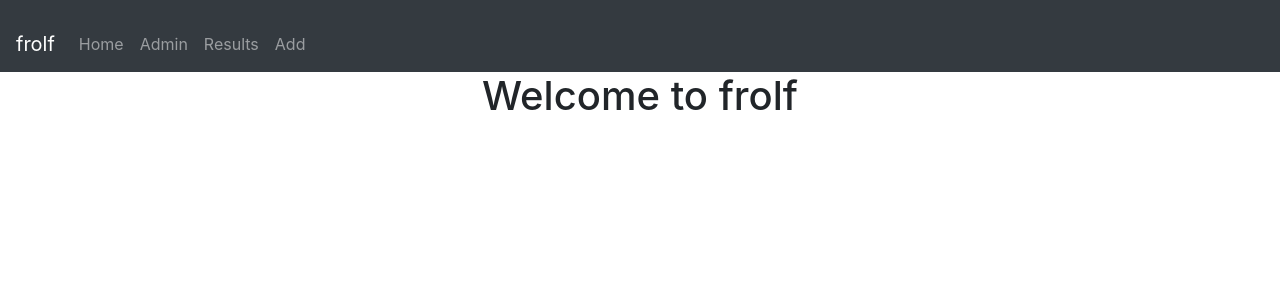
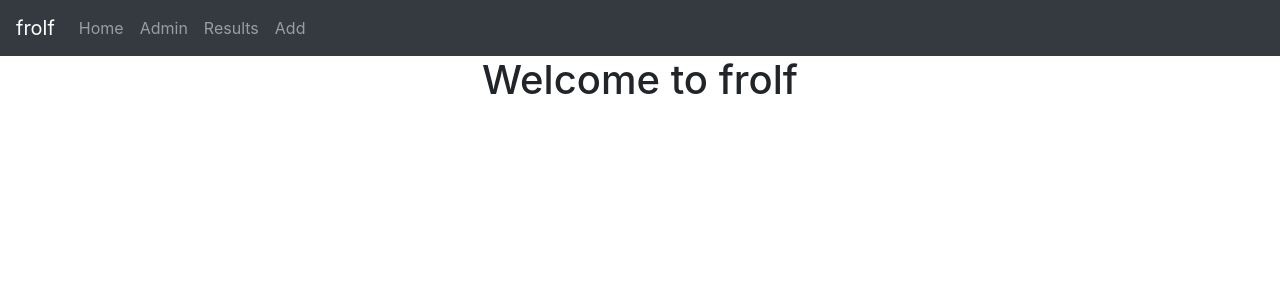
Before and after one commit to stroke-one/frolf, a Django app: page / in a window 1280 px wide. Shown: the top 300 px of the page. Run offline with Django 3.2, Linux system fonts and the light colour scheme; the visitor is signed in with stand-in values (Sample User, id 1); parts of the project's set-up code (start-up, migrations or seed data) failed here and were passed over; some libraries are stand-ins or nearby versions.

Commit message:
Updates to nav and settings
Fixed issue with nav toggle, updates to allowed hosts

```diff
--- a/frolf/settings.py
+++ b/frolf/settings.py
@@ -29,8 +29,7 @@ SECRET_KEY = secrets['SECRET_KEY']
 # SECURITY WARNING: don't run with debug turned on in production!
 DEBUG = True
 
-ALLOWED_HOSTS = []
-
+ALLOWED_HOSTS = ['localhost', 'secure.nodiscovery.com', '172.31.4.221']
 
 # Application definition
 
--- a/templates/base.html
+++ b/templates/base.html
@@ -18,11 +18,9 @@
     <button class="navbar-toggler" type="button" data-toggle="collapse" data-target="#collapsibleNavbar">
         <span class="navbar-toggler-icon"></span>
     </button>
-</nav>
-<nav class="navbar navbar-expand-md bg-dark navbar-dark">
 
     <a class="navbar-brand" href="#">frolf</a>
-    <div class="collapse navbar-collapse" id="navbarToggleExternalContent">
+    <div class="collapse navbar-collapse" id="collapsibleNavbar">
         <ul class="navbar-nav">
             <li class="nav-item">
                 <a class="nav-link" href="/">Home</a>
```
